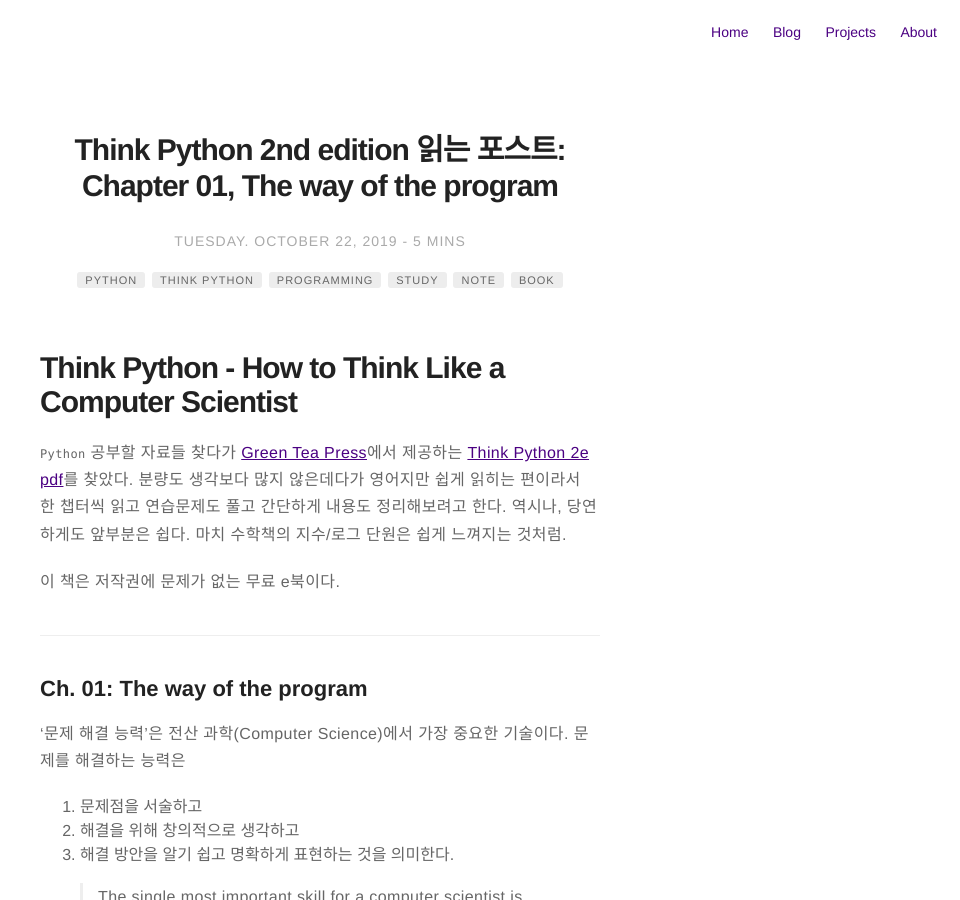
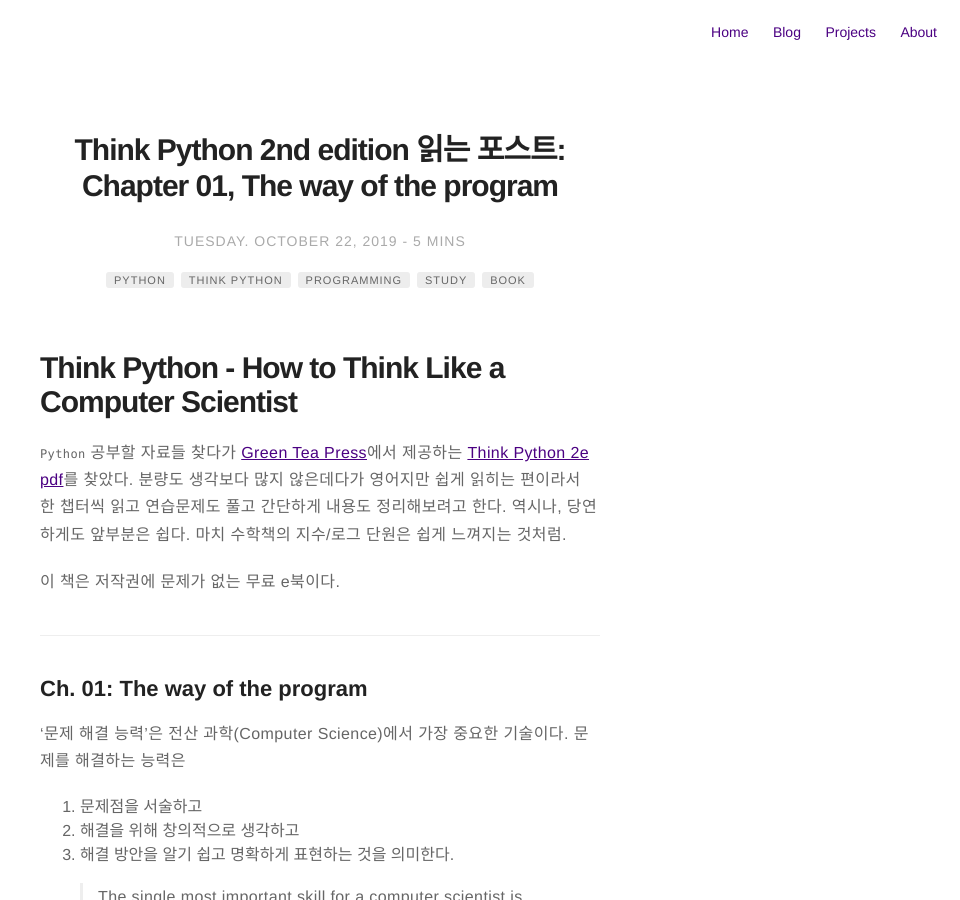
Before and after one commit to hsj00/hsj00.github.io, a Jekyll site: the page built from _posts/2019-10-22-Think-Python-note.md, in a window 1280 px wide and 900 px high. Shown: the whole window, without its empty margins (320-1280 px from the left). Built offline with Jekyll 4.4.1, drawn with Linux system fonts in a browser that asks for light colours; comment, search, counter and statistics services are not loaded.

Commit message:
191022, posting revise

```diff
--- a/_posts/2019-10-22-Think-Python-note.md
+++ b/_posts/2019-10-22-Think-Python-note.md
@@ -7,7 +7,6 @@
 - Think Python
 - Programming
 - Study
-- note
 - Book
 headerImage: false
 image:
```
